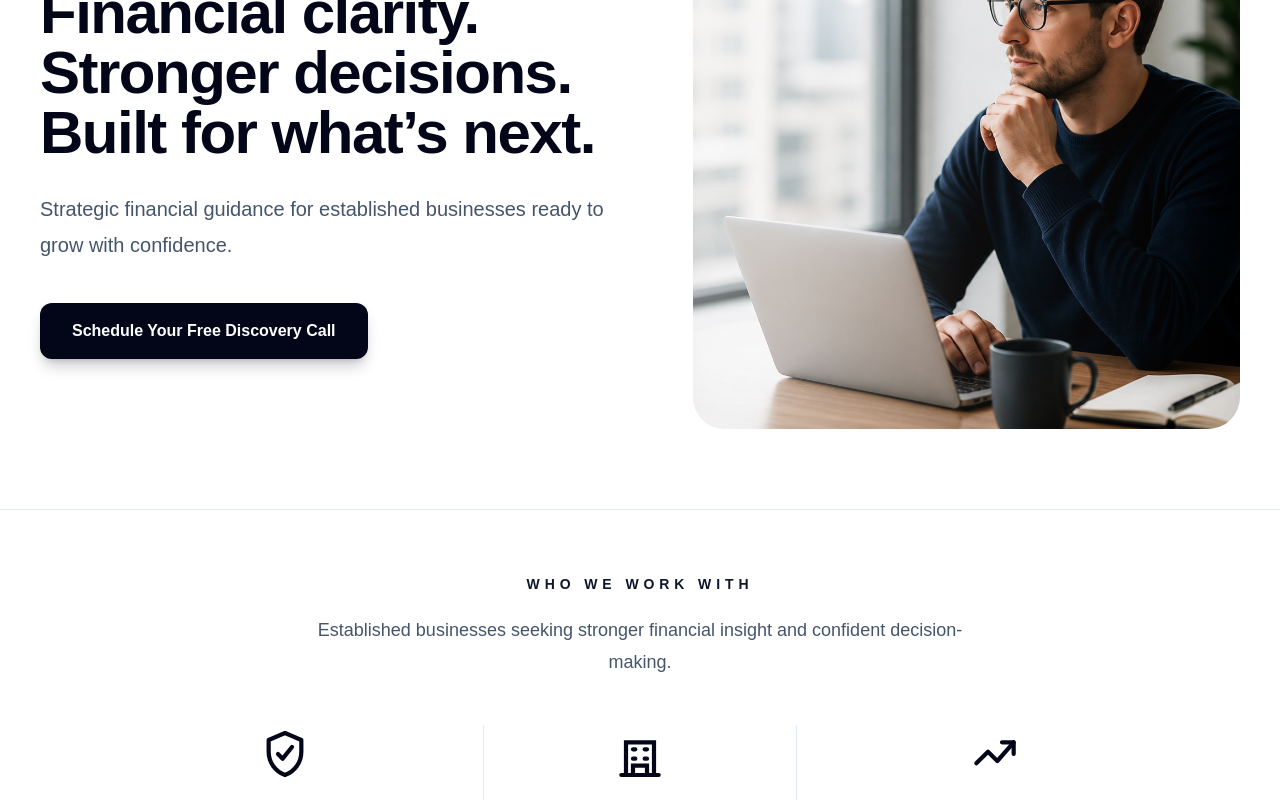
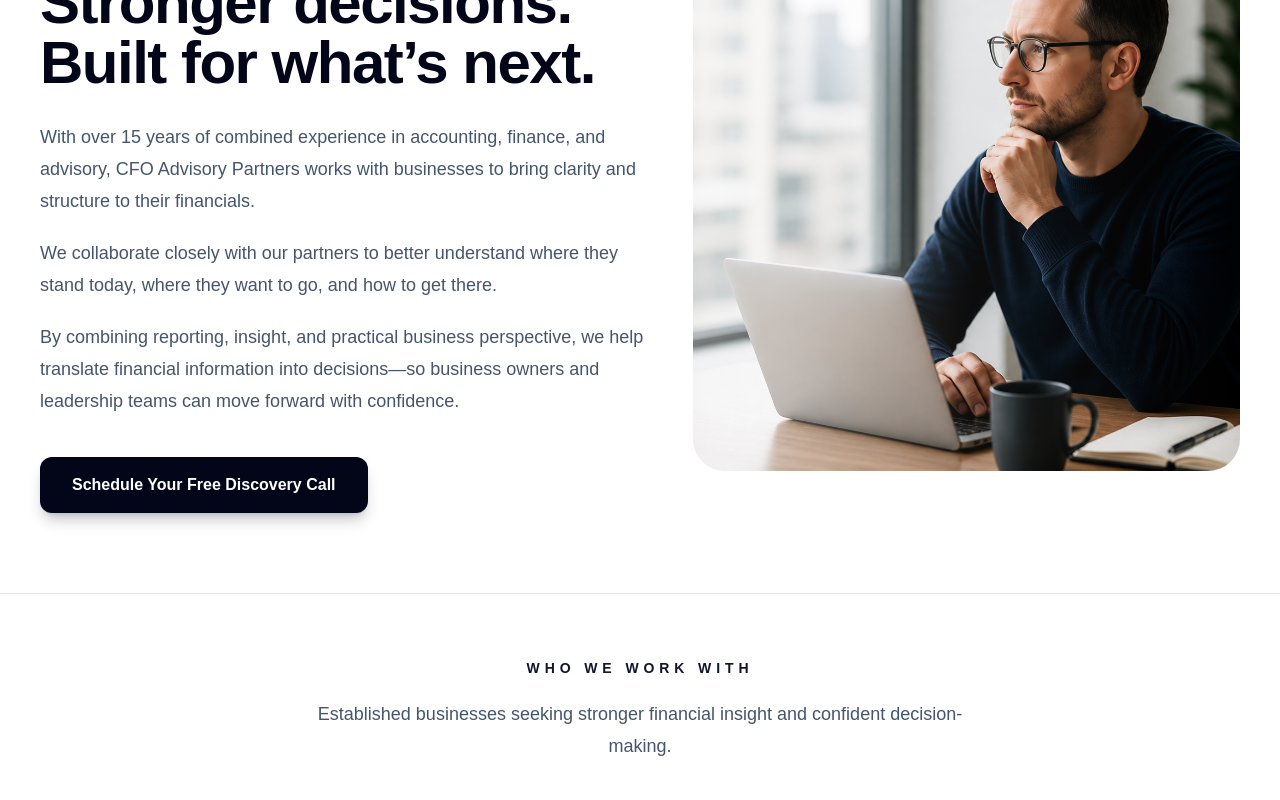
Before and after one commit to cfoadvisorypartners/cfo-advisory-partners-site, a Next.js app: page /about in a window 1280 px wide. Shown: the part 280-1080 px from the top of the page. Built offline with nearby package versions, Linux system fonts and the light colour scheme.

Commit message:
Final about page redesign

```diff
--- a/src/app/about/page.tsx
+++ b/src/app/about/page.tsx
@@ -66,8 +66,10 @@ export default function AboutPage() {
       <SiteHeader />
 
       <main>
+        {/* HERO */}
         <section className="relative overflow-hidden bg-white">
           <div className="mx-auto grid min-h-[640px] max-w-7xl items-center gap-12 px-6 py-20 lg:grid-cols-[1.05fr_0.95fr] lg:px-10">
+            {/* LEFT CONTENT */}
             <div className="relative z-10">
               <p className="text-sm font-semibold uppercase tracking-[0.35em] text-blue-700">
                 About Us
@@ -77,10 +79,20 @@ export default function AboutPage() {
                 Financial clarity. Stronger decisions. Built for what’s next.
               </h1>
 
-              <p className="mt-7 max-w-2xl text-xl leading-9 text-slate-600">
-                Strategic financial guidance for established businesses ready
-                to grow with confidence.
-              </p>
+              {/* UPDATED COPY */}
+              <div className="mt-7 max-w-2xl space-y-5 text-lg leading-8 text-slate-600">
+                <p>
+                  With over 15 years of combined experience in accounting, finance, and advisory, CFO Advisory Partners works with businesses to bring clarity and structure to their financials.
+                </p>
+
+                <p>
+                  We collaborate closely with our partners to better understand where they stand today, where they want to go, and how to get there.
+                </p>
+
+                <p>
+                  By combining reporting, insight, and practical business perspective, we help translate financial information into decisions—so business owners and leadership teams can move forward with confidence.
+                </p>
+              </div>
 
               <div className="mt-10">
                 <Link
@@ -92,6 +104,7 @@ export default function AboutPage() {
               </div>
             </div>
 
+            {/* RIGHT IMAGE */}
             <div className="relative hidden h-[560px] overflow-hidden rounded-[2rem] lg:block">
               <img
                 src="/images/about/about-hero.jpg"
@@ -103,6 +116,7 @@ export default function AboutPage() {
           </div>
         </section>
 
+        {/* WHO WE WORK WITH */}
         <section className="border-y border-slate-200 bg-white px-6 py-16 lg:px-10">
           <div className="mx-auto max-w-5xl text-center">
             <p className="text-sm font-semibold uppercase tracking-[0.35em] text-slate-900">
@@ -110,33 +124,26 @@ export default function AboutPage() {
             </p>
 
             <p className="mx-auto mt-5 max-w-2xl text-lg leading-8 text-slate-600">
-              Established businesses seeking stronger financial insight and
-              confident decision-making.
+              Established businesses seeking stronger financial insight and confident decision-making.
             </p>
 
             <div className="mt-12 grid gap-10 md:grid-cols-3">
               <div className="flex flex-col items-center text-center">
-                <div className="text-slate-950">
-                  <ShieldIcon />
-                </div>
+                <ShieldIcon />
                 <h2 className="mt-5 text-lg font-medium text-slate-900">
                   Private Businesses
                 </h2>
               </div>
 
               <div className="flex flex-col items-center border-slate-200 text-center md:border-x">
-                <div className="text-slate-950">
-                  <BuildingIcon />
-                </div>
+                <BuildingIcon />
                 <h2 className="mt-5 text-lg font-medium text-slate-900">
                   Entrepreneurial Companies
                 </h2>
               </div>
 
               <div className="flex flex-col items-center text-center">
-                <div className="text-slate-950">
-                  <GrowthIcon />
-                </div>
+                <GrowthIcon />
                 <h2 className="mt-5 text-lg font-medium text-slate-900">
                   Growth-Minded Leaders
                 </h2>
@@ -145,6 +152,7 @@ export default function AboutPage() {
           </div>
         </section>
 
+        {/* CTA SECTION */}
         <section className="relative overflow-hidden bg-slate-950 px-6 py-20 text-white lg:px-10">
           <div className="absolute inset-0 opacity-20">
             <div className="absolute -right-24 -top-24 h-96 w-96 rounded-full border border-blue-400/40" />
```
